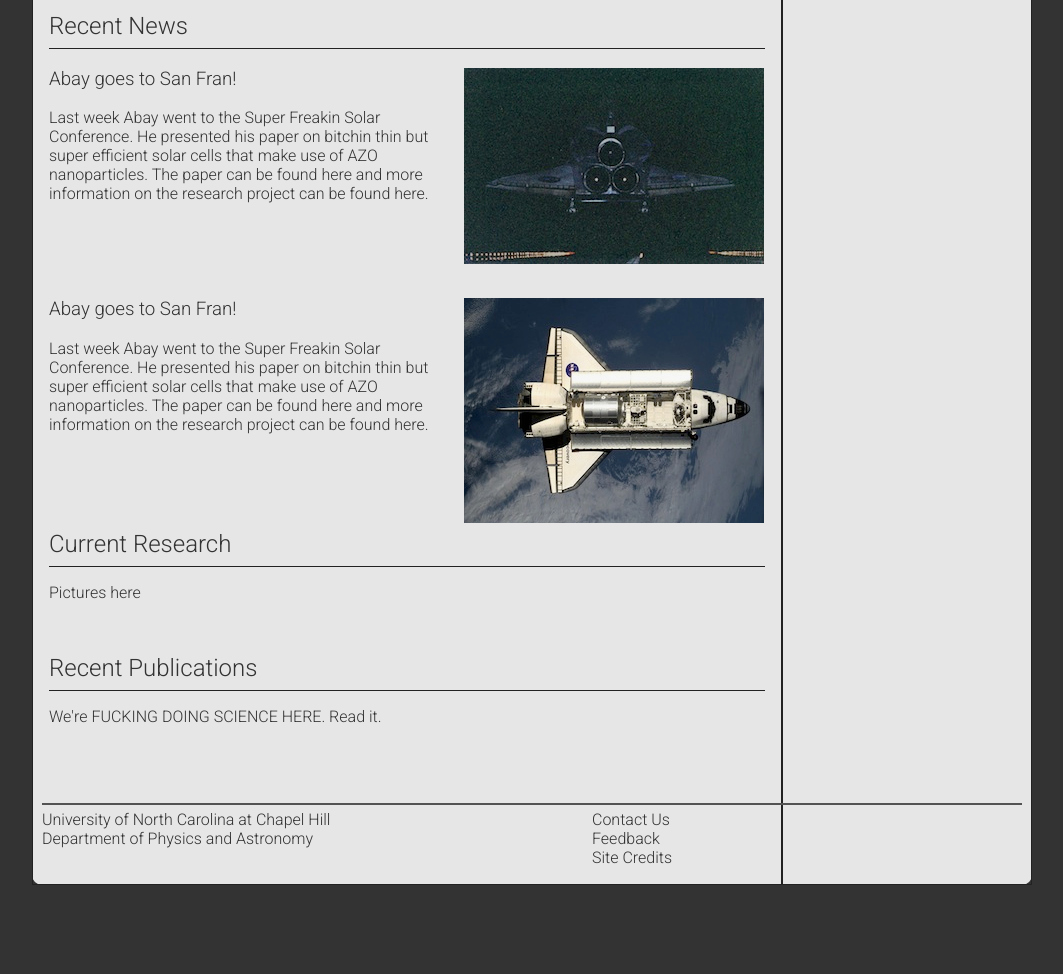
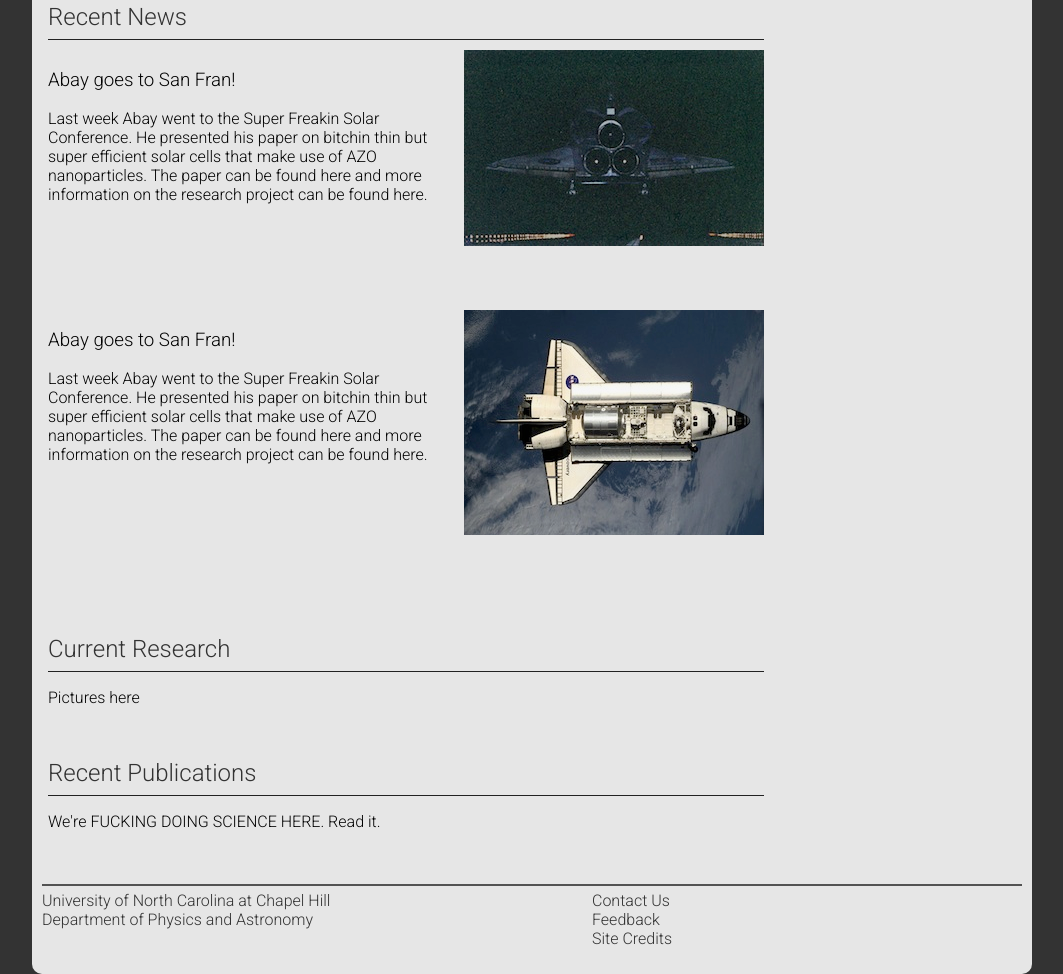
Before and after one commit to thair116/nano_group_website, a plain HTML site: page Solar_group_websiteV7.html in a window 1280 px wide. Shown: the part 175-1149 px from the top of the page, without its empty margins (108-1171 px from the left). Before the commit the page ends 1116 px from the top, so only its background shows below. Drawn offline with Linux system fonts and the light colour scheme.

Commit message:
Css cleanup. Fixed footer.
Fixed css and specifically footer css so that adding more content doesn't destroy formatting.

Signed-off-by: Travis Hairfield <twh116@gmail.com>

```diff
--- a/Solar_group_websiteV7.css
+++ b/Solar_group_websiteV7.css
@@ -10,18 +10,20 @@ a {
 	text-decoration: none;
 }
 
+html {
+	height:100%;
+}
 body {
 	background-color:#333;
 	background-attachment: fixed;
 	background-size: cover;
-	position: relative;
-	color: #333;
-	height:1100px;
+	height:100%;
 	width: 1000px;
-	border: 0px solid #666;
 	font-family: 'Roboto', sans-serif;
 	margin-left: auto;
 	margin-right: auto;
+	margin-top:0;
+	margin-bottom:0;
 	opacity: .96;
 
 }
@@ -32,10 +34,6 @@ body {
 	width: inherit;
 	clear: both;
 	float: left;
-	position: absolute;
-	top: 150px;
-	border-bottom-left-radius: 10px;
-	border-bottom-right-radius: 10px;
 
 
 }
@@ -46,8 +44,6 @@ body {
 	height: 110px;
 	background: #eee;
 	z-index: 999;
-	padding: 0;
-	margin: 0;
 	border-top-left-radius:10px;
 	border-top-right-radius: 10px;
 
@@ -158,16 +154,12 @@ body {
 /******* Body *****/
 
 .column {
-	border:1px solid #222;
-	height:900px;
-
-	top:0px;
+	/*border:1px solid #222;*/
 }
 
 #right_main {
-	left: 750px;
 	width:248px;
-	position:absolute;
+	float:right;
 
 }
 #left_main{
@@ -201,15 +193,16 @@ body {
 .news_block{
 	margin-top:10px;
 	margin-bottom:60px;
+	overflow:hidden;
 }
 
 .news_block_imgs{
-	position:absolute;
-	left:432px;
+	float:right;
 }
 
 .news_block_words{
 	width:400px;
+	float:left;
 }
 
 .stuff_title{
@@ -222,11 +215,14 @@ body {
 
 /******* Footer *******/
 footer {
-	margin: 10px;
-	position: absolute;
-	width: 100%;
+	width: 980px;
 	height: 100px;
-	bottom:30px;
+	overflow: hidden;
+	background-color: #eee;
+	border-bottom-left-radius: 10px;
+	border-bottom-right-radius: 10px;
+	padding-left:10px;
+	padding-right:10px;
 }
 
 footer a {
@@ -252,5 +248,5 @@ footer a:hover {
 	margin-top: 5px;
 	height: 100px;
 	float: left;
-	padding-left: 150px;
+	margin-left: 150px;
 }
```
Also changed, not shown: Solar_group_websiteV7.html (+1 -1 lines).
